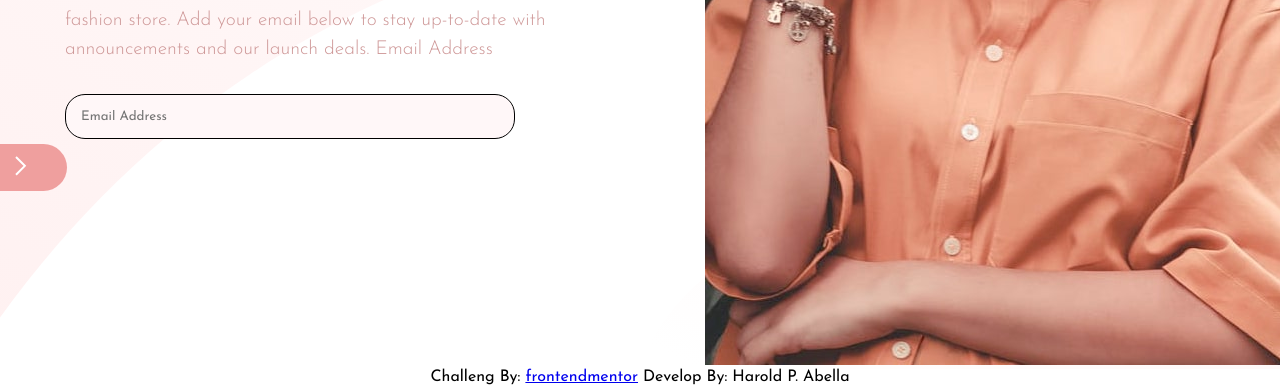
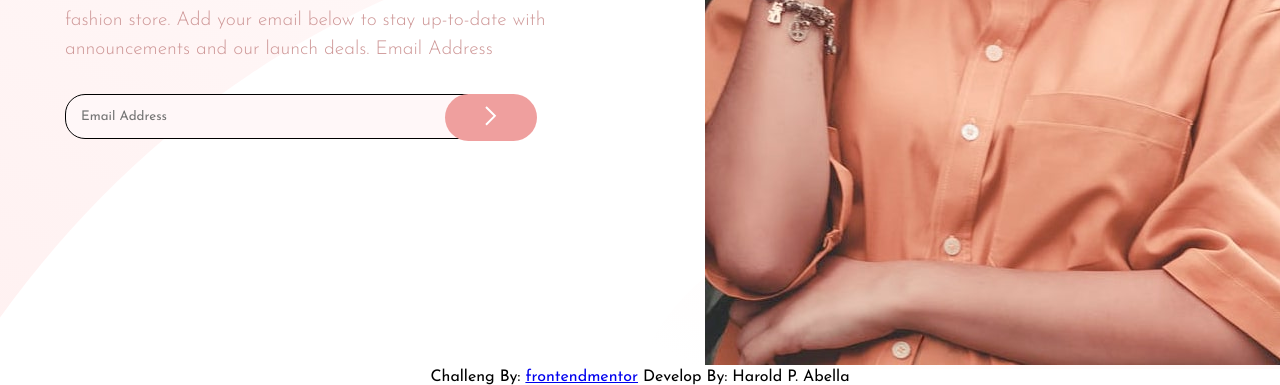
Before and after one commit to harika09/Base-Apparel, a plain HTML site: page index.html in a window 1280 px wide. Shown: the part 435-820 px from the top of the page. Drawn offline with Linux system fonts and the light colour scheme.

Commit message:
update fix
fixed invalid email

```diff
--- a/assets/css/style.css
+++ b/assets/css/style.css
@@ -89,13 +89,13 @@
 
 #text{
     position: relative;
-    top: 10px;
+    bottom: 40px;
     padding: 0 20px;
 }
 .newsletter__form .btn{
     position: relative;
-    right: 90px;
-    top: 5px;
+    left: 380px;
+    bottom: 45px;
     padding: 12px 40px;
     border-style: none;
     background-color:#EF9F9E;
@@ -107,7 +107,7 @@
 #form.invalid .validate:before{
     content: '';
     position: absolute;
-    left: 220px;
+    left: 350px;
     top: 14px;
     width: 24px;
     height: 24px;
```
